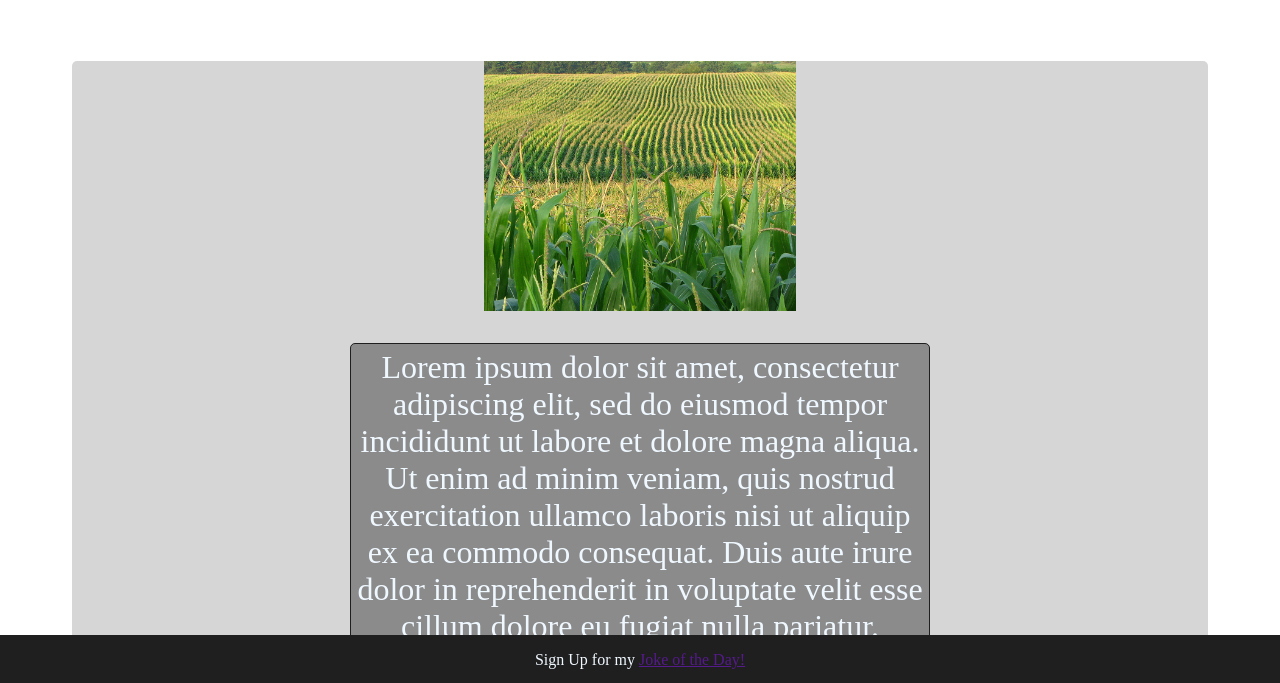
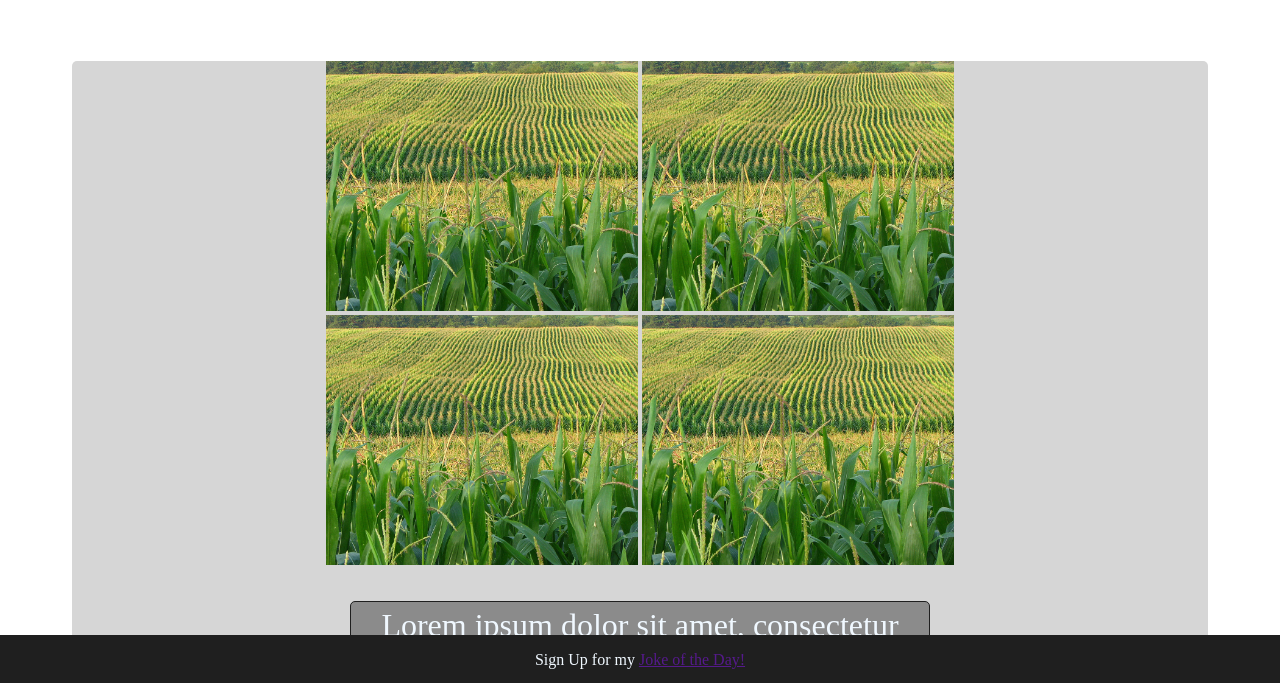
Before and after one commit to carlcorsini/2.12-stripe-html, a plain HTML site: page assets/html/photos.html in a window 1280 px wide. Shown: the part 115-798 px from the top of the page. Drawn offline with Linux system fonts and the light colour scheme.

Commit message:
third commit, photos

```diff
--- a/assets/html/photos.html
+++ b/assets/html/photos.html
@@ -20,18 +20,25 @@
 
   <h1>Photos Page</h1>
   <div class="flex">
-
-    <img class="corn" src="../images/corn.jpg" alt="">
+    <div class="row">
+      <img class="corn" src="../images/corn.jpg" alt="">
+      <img class="corn" src="../images/corn.jpg" alt="">
+    </div>
+    <div class="row">
+      <img class="corn" src="../images/corn.jpg" alt="">
+      <img class="corn" src="../images/corn.jpg" alt="">
+    </div>
     <p class="test">Lorem ipsum dolor sit amet, consectetur adipiscing elit, sed do eiusmod tempor incididunt ut labore
       et dolore magna aliqua. Ut enim ad minim veniam, quis nostrud exercitation ullamco laboris nisi ut aliquip ex ea
       commodo consequat. Duis aute irure dolor in reprehenderit in voluptate velit esse cillum dolore eu fugiat nulla
       pariatur. Excepteur sint occaecat cupidatat non proident, sunt in culpa qui officia deserunt mollit anim id est
-      laborum.</p>
+      laborum.
+    </p>
 
   </div>
 
   <div class="footer">
-    <p class="foot-text">Sign Up for my  <a href="">Joke of the Day!</a> </p>
+    <p class="foot-text">Sign Up for my <a href="">Joke of the Day!</a> </p>
   </div>
 </body>
 
```
